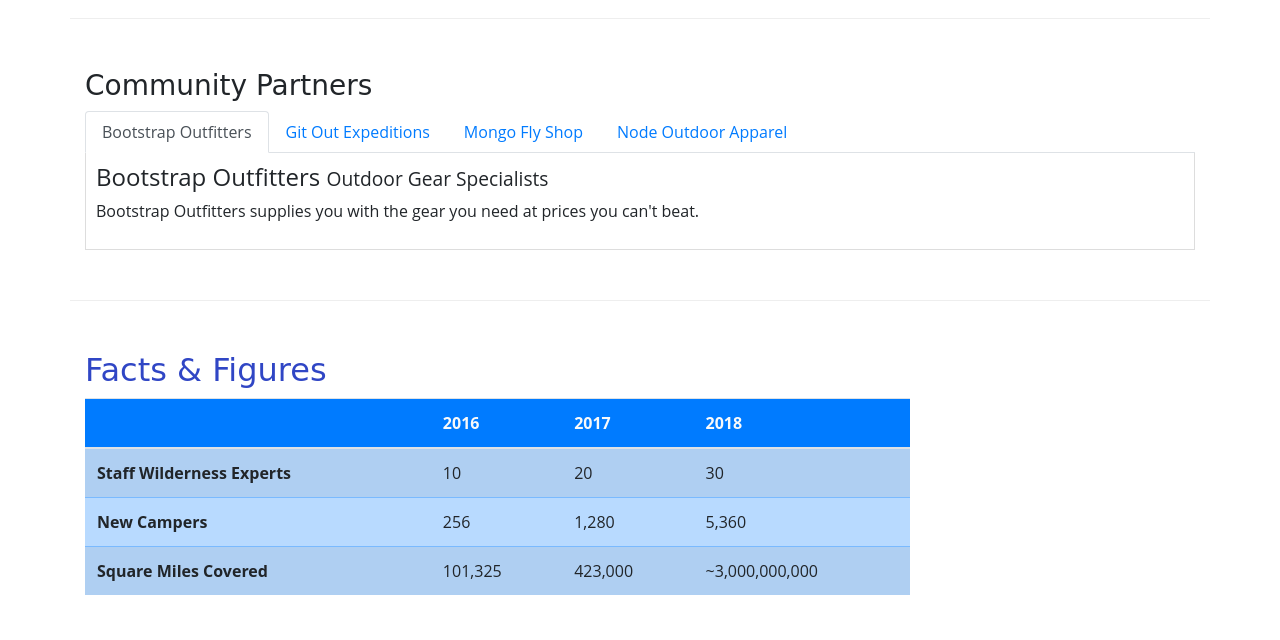
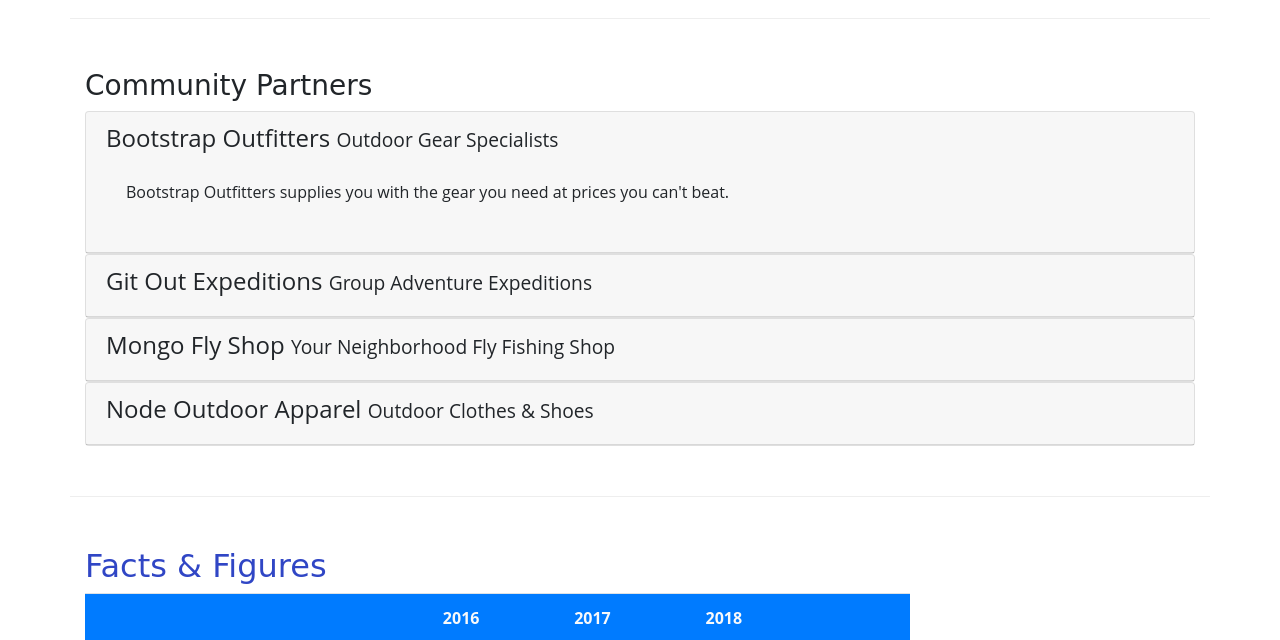
Before and after one commit to sharon-f-lewis/Nucampsite, a website: page aboutus.html in a window 1280 px wide. Shown: the part 810-1450 px from the top of the page. Drawn offline with nearby package versions, Linux system fonts and the light colour scheme.

Commit message:
Accordion

```diff
--- a/aboutus.html
+++ b/aboutus.html
@@ -106,41 +106,72 @@
       <div class="row row-content">
         <div class="col">
           <h3>Community Partners</h3>
-          <ul class="nav nav-tabs">
-            <li class="nav-item"><a class="nav-link active" href="#bootstrap" role="tab" data-toggle="tab">Bootstrap
-                Outfitters</a></li>
-            <li class="nav-item"><a class="nav-link" href="#git" role="tab" data-toggle="tab">Git Out Expeditions</a>
-            </li>
-            <li class="nav-item"><a class="nav-link" href="#mongo" role="tab" data-toggle="tab">Mongo Fly Shop</a></li>
-            <li class="nav-item"><a class="nav-link" href="#node" role="tab" data-toggle="tab">Node Outdoor Apparel</a>
-            </li>
-          </ul>
 
-          <div class="tab-content">
-            <div role="tabpanel" class="tab-pane fade show active" id="bootstrap">
-              <h4>Bootstrap Outfitters <small>Outdoor Gear Specialists</small></h4>
-              <p class="d-none d-sm-block">Bootstrap Outfitters supplies you with the gear you need at prices you can't
-                beat.</p>
-            </div> <!-- tab pane -->
-            <div role="tabpanel" class="tab-pane fade" id="git">
-              <h4>Git Out Expeditions <small>Group Adventure Expeditions</small></h4>
-              <p class="d-none d-sm-block">Join Git Out Expeditions to explore new horizons with a group of other
-                adventurers!</p>
-            </div> <!-- tab pane -->
-            <div role="tabpanel" class="tab-pane fade" id="mongo">
-              <h4>Mongo Fly Shop <small>Your Neighborhood Fly Fishing Shop</small></h4>
-              <p class="d-none d-sm-block">Need a new fishing pole, a tacklebox, or flies of all kinds? Stop by Mongo
-                Fly
-                Shop.</p>
-            </div> <!-- tab pane -->
-            <div role="tabpanel" class="tab-pane fade" id="node">
-              <h4>Node Outdoor Apparel <small>Outdoor Clothes & Shoes</small></h4>
-              <p class="d-none d-sm-block">From polar fleeces to swimsuits, hiking boots to waders, a visit to Node will
-                be
-                sure to get you covered.
-              </p>
-            </div> <!-- tab pane -->
-          </div> <!-- tab content -->
+          <div id="accordion">
+            <div class="card">
+              <div role="tab" class="card-header">
+                <h4>
+                  <a data-toggle="collapse" data-target="#bootstrap">
+                    Bootstrap Outfitters <small>Outdoor Gear Specialists</small>
+                  </a>
+                </h4>
+                <div class="collapse show" id="bootstrap" data-parent="#accordion">
+                  <div class="card-body">
+                    <p class="d-none d-sm-block">Bootstrap Outfitters supplies you with the gear you need at prices you
+                      can't beat.</p>
+                  </div><!-- end card-body -->
+                </div> <!-- collapse -->
+              </div> <!-- end card-header -->
+            </div> <!-- end card -->
+            <div class="card">
+              <div role="tab" class="card-header">
+                <h4>
+                  <a class="collapsed" data-toggle="collapse" data-target="#git">
+                    Git Out Expeditions <small>Group Adventure Expeditions</small>
+                  </a>
+                </h4>
+                <div class="collapse" id="git" data-parent="#accordion">
+                  <div class="card-body">
+                    <p class="d-none d-sm-block">Join Git Out Expeditions to explore new horizons with a group of other
+                      adventurers!</p>
+                  </div><!-- end card-body -->
+                </div> <!-- collapse -->
+              </div> <!-- end card-header -->
+            </div> <!-- end card -->
+            <div class="card">
+              <div role="tab" class="card-header">
+                <h4>
+                  <a class="collapsed" data-toggle="collapse" data-target="#mongo">
+                    Mongo Fly Shop <small>Your Neighborhood Fly Fishing Shop</small>
+                  </a>
+                </h4>
+                <div class="collapse" id="mongo" data-parent="#accordion">
+                  <div class="card-body">
+                    <p class="d-none d-sm-block">Need a new fishing pole, a tacklebox, or flies of all kinds? Stop by
+                      Mongo
+                      Fly Shop.</p>
+                  </div><!-- end card-body -->
+                </div> <!-- collapse -->
+              </div> <!-- end card-header -->
+            </div> <!-- end card -->
+            <div class="card">
+              <div role="tab" class="card-header">
+                <h4>
+                  <a class="collapsed" data-toggle="collapse" data-target="#node">
+                    Node Outdoor Apparel <small>Outdoor Clothes & Shoes</small>
+                  </a>
+                </h4>
+                <div class="collapse" id="node" data-parent="#accordion">
+                  <div class="card-body">
+                    <p class="d-none d-sm-block">From polar fleeces to swimsuits, hiking boots to waders, a visit to
+                      Node
+                      will be sure to get you covered.
+                    </p>
+                  </div><!-- end card-body -->
+                </div> <!-- collapse -->
+              </div> <!-- end card-header -->
+            </div> <!-- end card -->
+          </div> <!-- end accordian -->
         </div> <!-- end col -->
       </div> <!-- end row -->
 
--- a/css/styles.css
+++ b/css/styles.css
@@ -36,9 +36,7 @@ header h2 {
   background-color: #901cad;
 }
 
-.tab-content {
-  border: 1px solid #ddd;
-  border-top: none;
-  padding: 10px;
-
+a, a:hover {
+  color: inherit;
+  text-decoration: none;
 }
```
